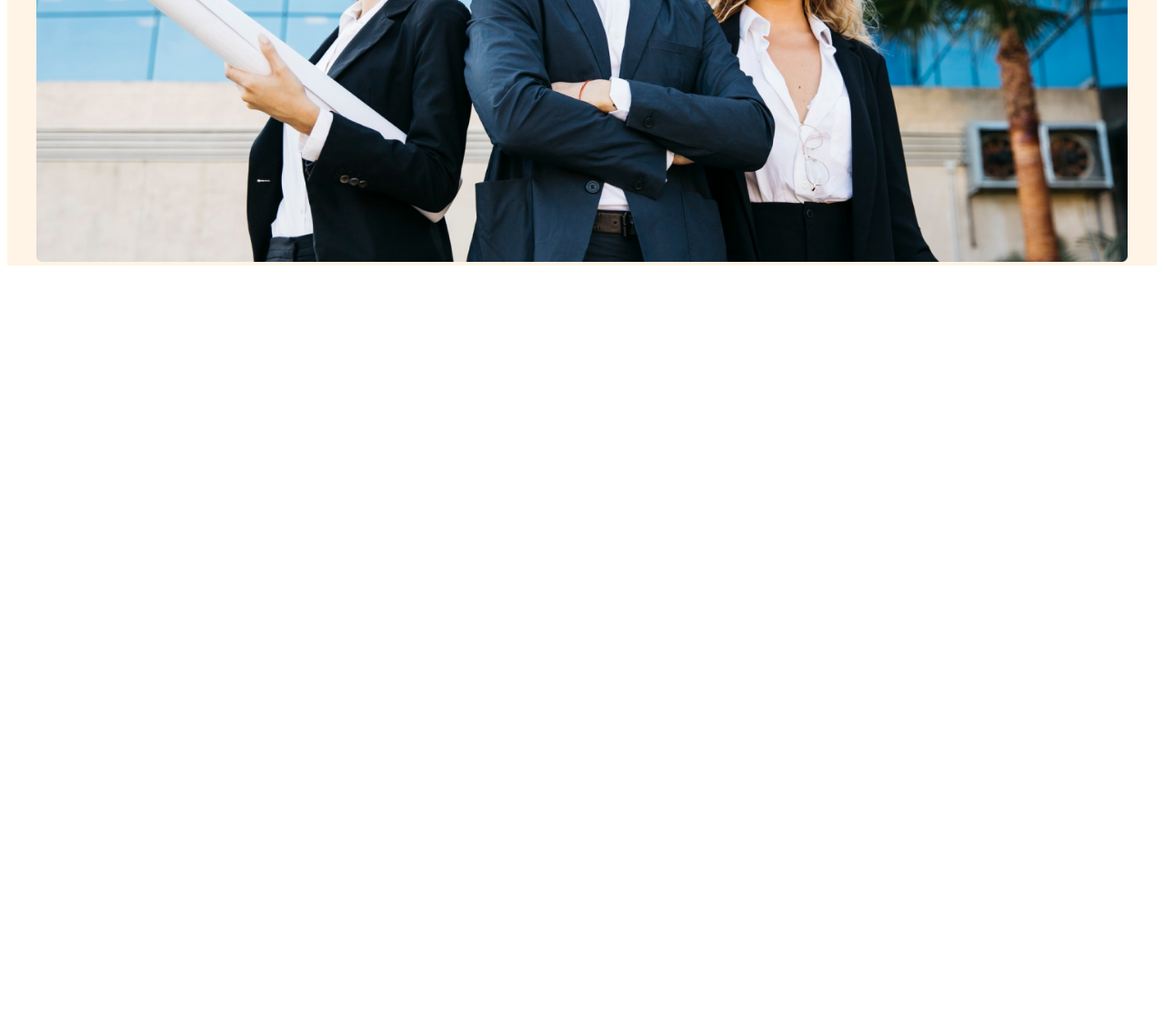
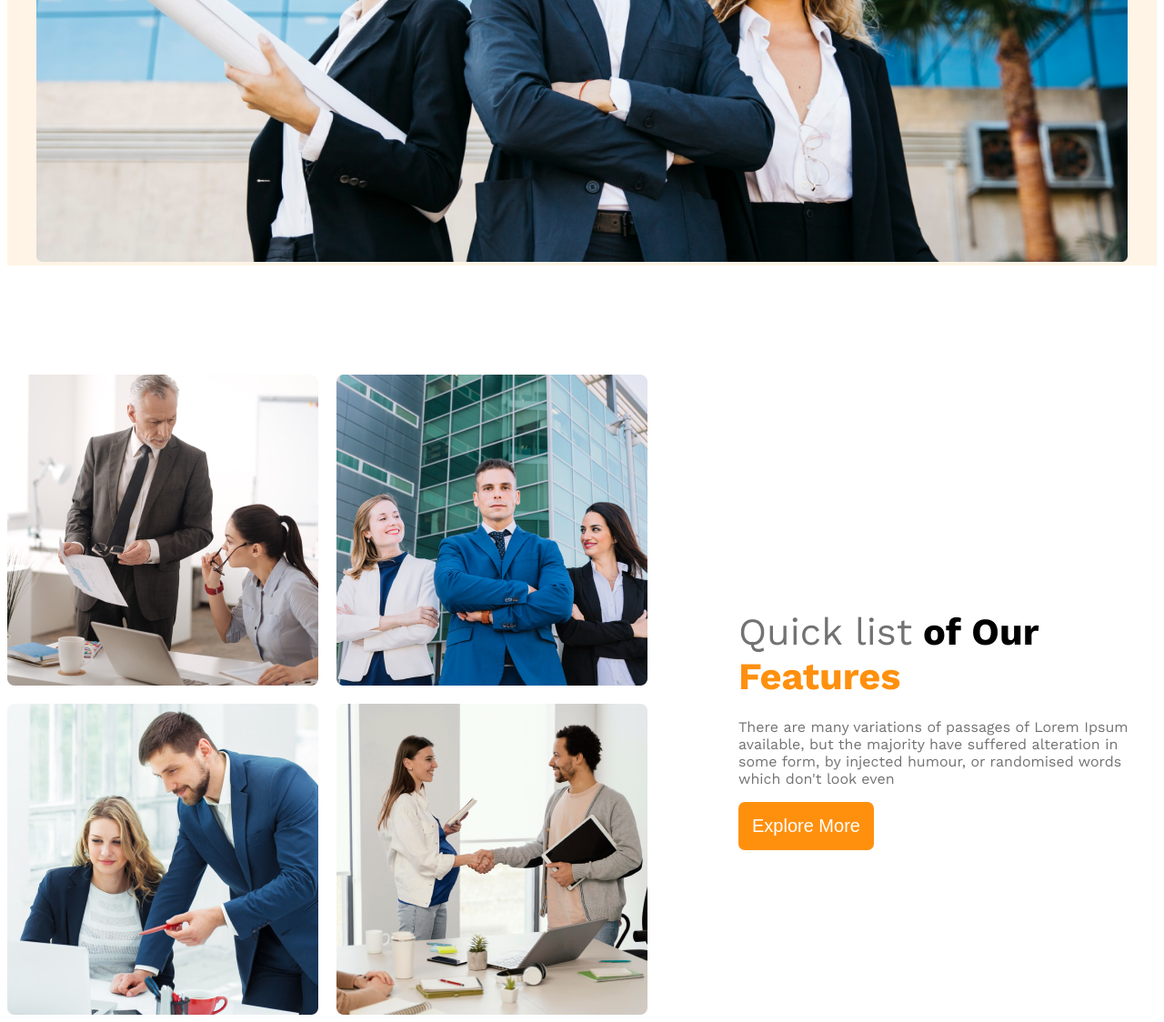
Before and after one commit to Salahuddin37/g3-architects-website, a plain HTML site: page index.html in a window 1280 px wide. Shown: the part 780-1904 px from the top of the page at 91% size. Before the commit the page ends 1080 px from the top, so only its background shows below. Drawn offline with nearby package versions, Linux system fonts and the light colour scheme.

Commit message:
quick list features section

```diff
--- a/Styles/style.css
+++ b/Styles/style.css
@@ -10,7 +10,11 @@
   /* shared styles */
   .display-flex{
     display: flex;
-    flex-wrap: wrap;
+
+  }
+  .text-primary{
+    color: #FF900E;
+
   }
   /* dark-02 */
   .text-gray{
@@ -31,6 +35,13 @@
     border-radius: 7px;
     font-weight: 600px;
     border: none;
+  }
+  main{
+    max-width: 1300px;
+    margin: 0 auto;
+  }
+  main > section{
+    margin-top: 120px;
   }
 
   /* header styles */
@@ -77,12 +88,45 @@
 
   }
 
+  /* team and feature related styles */
+  .teams{
+    align-items: center;
+  }
+  .team-img-container{
+    display: grid;
+    grid-template-columns: repeat(2, 1fr);
+    gap: 20px;
+  }
+  .our-features{
+    margin-left: 100px;
+    max-width: 450px;
+    max-height: 270px;
+  }
+  .feature-title{
+    font-size: 2.6rem;
+
+  }
+  .feature-description{
+    margin-top: -20px;
+  }
+  #quick-list{
+    font-weight: lighter;
+    color: #727272;
+  }
+
+
   /* responsive media query */
   @media screen and (max-width: 576px) {
-    .navbar{
+    .navbar, .teams{
         flex-direction: column;
     }
     .nav-links{
         flex-direction: flex;
     }
+    .team-img-container{
+        grid-template-columns: repeat(1, 1fr);
+    }
+    .our-features{
+        margin: 20px;
+    }
   }
--- a/index.html
+++ b/index.html
@@ -30,7 +30,19 @@
 
     </header>
     <main>
-
+        <section class="teams display-flex">
+            <div class="team-img-container">
+                <img src="images/team1.png" alt="">
+                <img src="images/team2.png" alt="">
+                <img src="images/team3.png" alt="">
+                <img src="images/team4.png" alt="">
+            </div>
+            <div class="our-features">
+                <h3 class="feature-title"><span id="quick-list">Quick list</span> <span>of Our</span> <span class="text-primary">Features</span></h3>
+                <p class="feature-description text-light-gray">There are many variations of passages of Lorem Ipsum available, but the majority have suffered alteration in some form, by injected humour, or randomised words which don't look even</p>
+                <button class="btn-primary">Explore More</button>
+            </div>
+        </section>
     </main>
     <footer>
 
```
